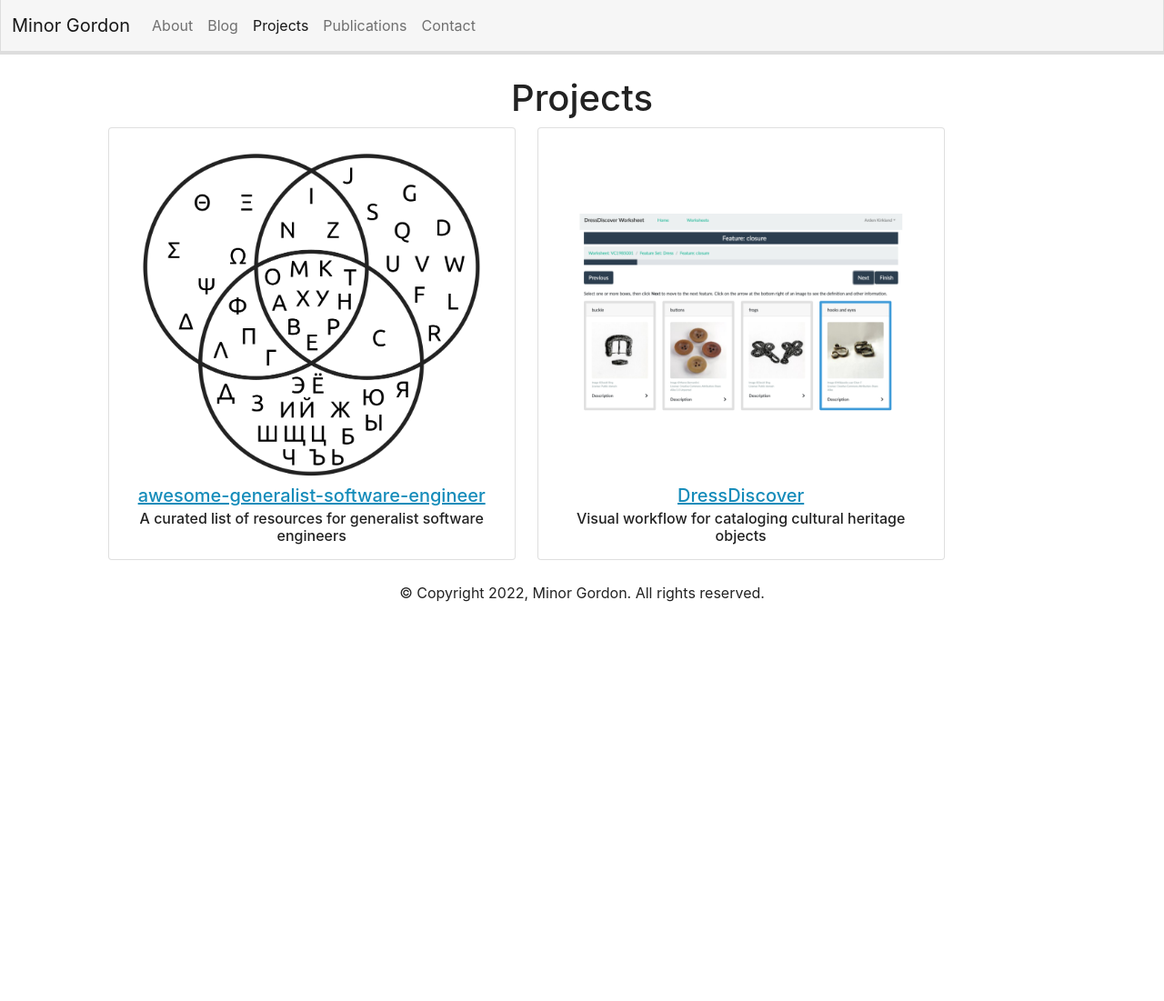
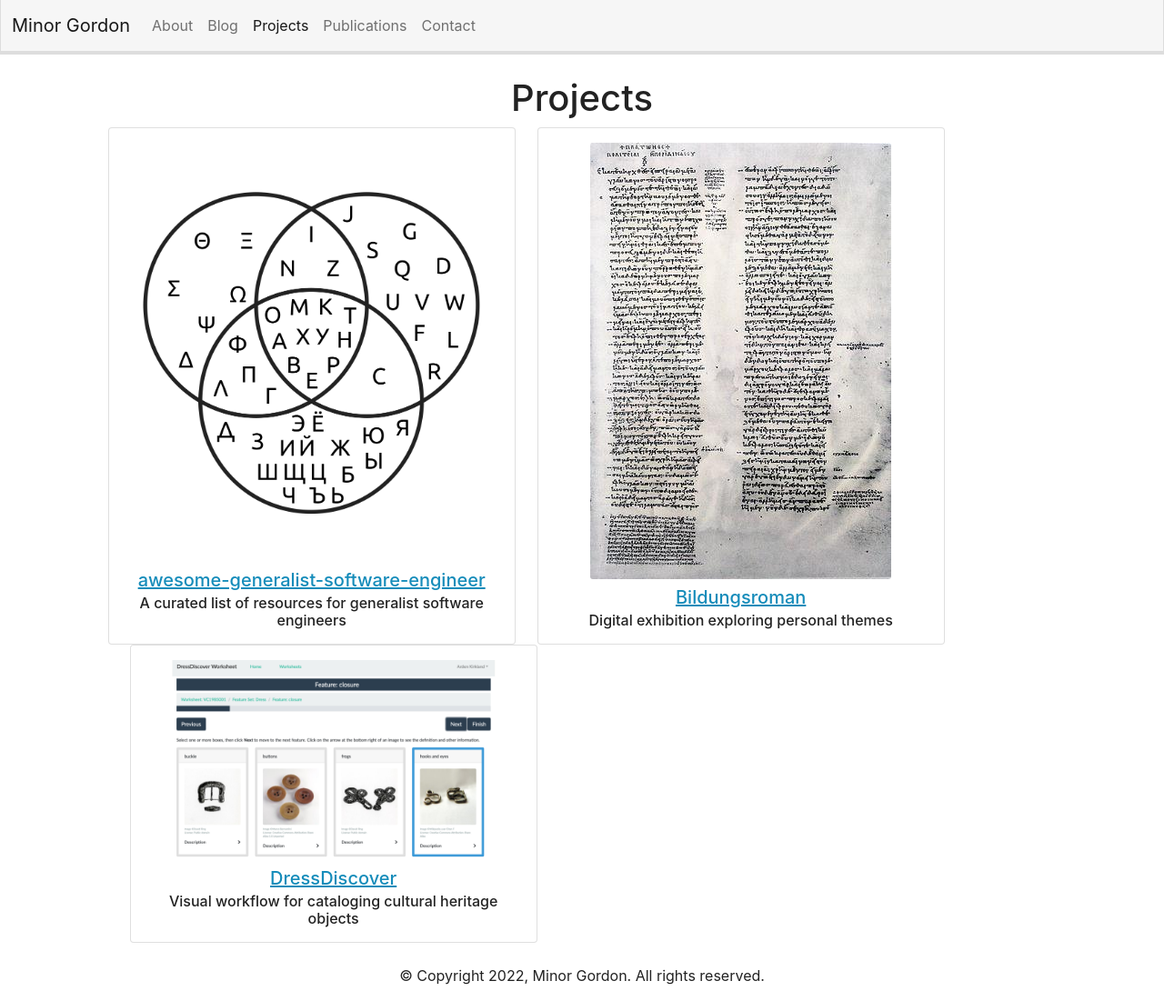
Before and after one commit to minorg/minorgordon.net, a Jekyll site: the page built from projects.html, in a window 1280 px wide. Shown: the whole page at 91% size. Built offline with Jekyll 4.4.1, drawn with Linux system fonts in a browser that asks for light colours; before the commit the page ends 900 px from its top, so only the background shows below that.

Commit message:
add Bildungsroman

```diff
--- a/_includes/project-card.html
+++ b/_includes/project-card.html
@@ -1,9 +1,9 @@
 <div class="card text-center {{ include.class }}" style="width: 28rem">
     <div class="card-body d-flex flex-column">
         <div class="align-items-center d-flex flex-grow-1 justify-content-center">
-            <a href="{{ include.href }}"><img class="card-img" src="{{ include.img_src }}" /></a>
+            <a href="{{ include.href }}" target="_blank"><img class="card-img" src="{{ include.img_src }}" /></a>
         </div>
-        <h5 class="card-title"><a class="card-link" href="{{ include.href }}">{{ include.title }}</a></h5>
+        <h5 class="card-title mt-2"><a class="card-link" href="{{ include.href }}" target="_blank">{{ include.title }}</a></h5>
         <h6 class="card-subtitle">{{ include.subtitle }}</h6>
     </div>
 </div>
--- a/projects.html
+++ b/projects.html
@@ -17,6 +17,13 @@ title: Projects
         %}
         {% include project-card.html
             class="ms-4"
+            href="https://bildungsroman.minorgordon.net/Passion/"
+            img_src="/img/bildungsroman.jpg"
+            subtitle="Digital exhibition exploring personal themes"
+            title="Bildungsroman"
+        %}
+        {% include project-card.html
+            class="ms-4"
             href="https://www.ardenkirkland.com/work/portfolio/dressdiscover/"
             img_src="/img/dressdiscover.png"
             subtitle="Visual workflow for cataloging cultural heritage objects"
```
Also changed, not shown: img/bildungsroman.jpg (added).
